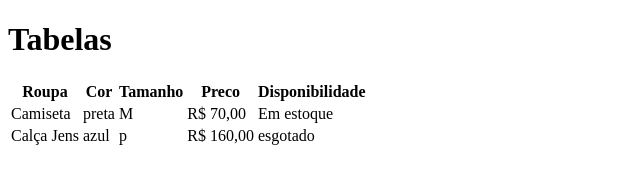
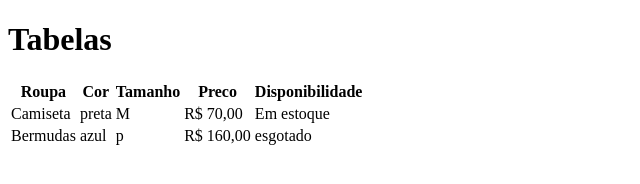
Before and after one commit to feliperibeiro000999/aula-tabela, a plain HTML site: page index.html in a window 1280 px wide. Shown: the full height of the page, 0-640 px from the left. Drawn offline with Linux system fonts and the light colour scheme.

Commit message:
troca de calca jenas para bermuda

```diff
--- a/index.html
+++ b/index.html
@@ -26,7 +26,7 @@
     </tr>
 
     <tr>
-        <td>Calça Jens</td>
+        <td>Bermudas</td>
         <td>azul</td>
         <td>p</td>
         <td>R$ 160,00</td>
```
